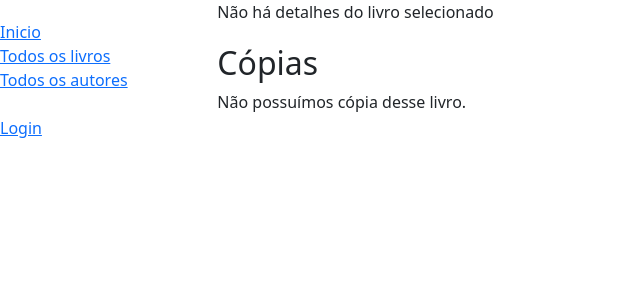
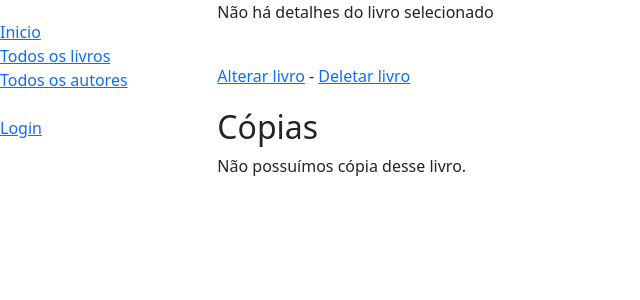
Before and after one commit to ciparthur/Biblioteca_local, a Django app: template catalogo/templates/catalogo/livro_detalhes.html in a window 1280 px wide. Shown: the top 300 px of the page, without its empty margins (0-640 px from the left). Run offline with Django 4.2, Linux system fonts and the light colour scheme; the template is opened without the code that fills it, so the values that code supplies are empty.

Commit message:
Update catalogo

```diff
--- a/catalogo/templates/catalogo/livro_detalhes.html
+++ b/catalogo/templates/catalogo/livro_detalhes.html
@@ -20,6 +20,12 @@
         <p>Não há detalhes do livro selecionado</p>
     {% endif %}
 
+    <br>
+    <p>
+        <a href="#">Alterar livro</a> -
+        <a href="#">Deletar livro</a>
+    </p>
+
     <div style="margin-left:20; margin-top:20px;">
         <h2>Cópias</h2>
 
--- a/catalogo/templates/catalogo/livros_lista.html
+++ b/catalogo/templates/catalogo/livros_lista.html
@@ -15,4 +15,10 @@
     {% else %}
         <p>Não há livros na biblioteca.</p>
     {% endif %}
+
+    <br>
+    <hr>
+    <p>
+        <a href="#">Adicionar livros</a>
+    </p>
 {% endblock %}
```
Also changed, not shown: catalogo/templates/catalogo/autores.html (+6 -6 lines).
